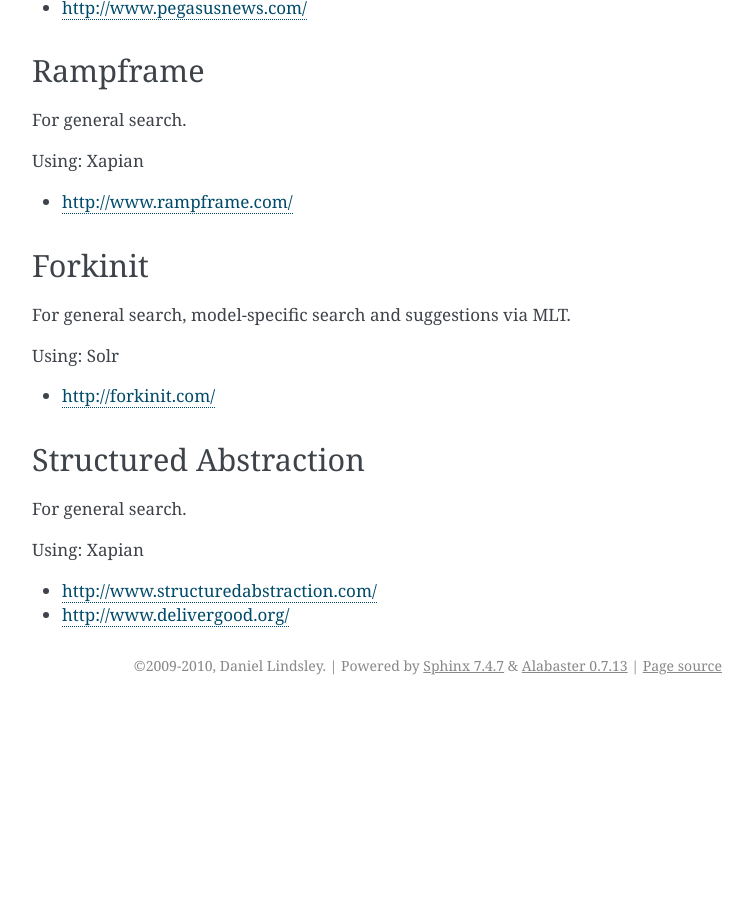
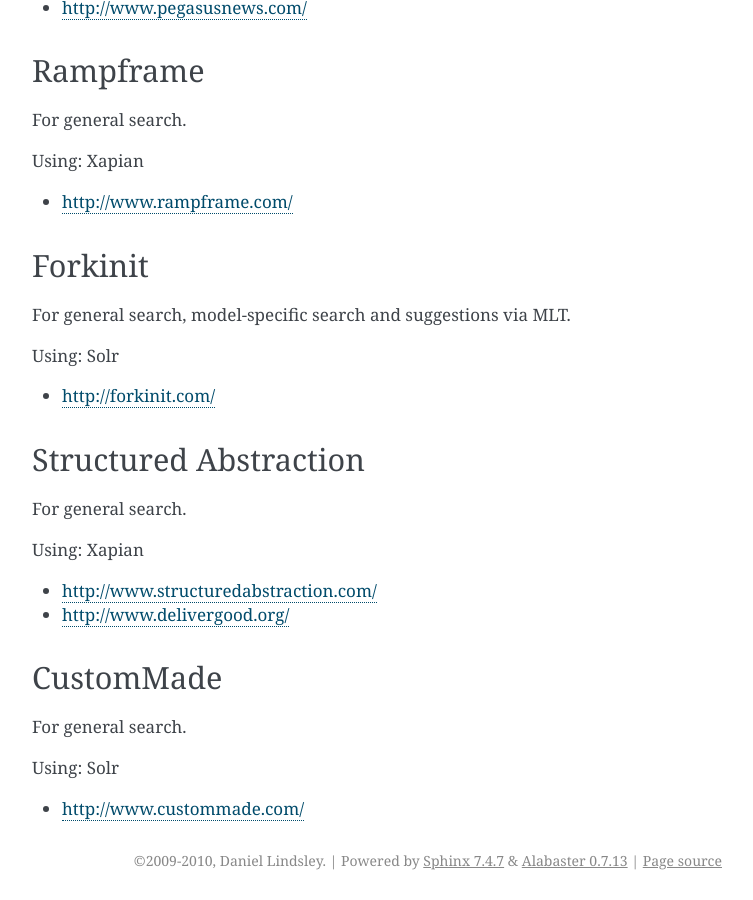
Before and after one commit to django-haystack/django-haystack, a Sphinx documentation site: the page built from docs/who_uses.rst, in a window 1280 px wide and 900 px high, scrolled down 2646 px. Shown: the whole window, without its empty margins (388-1141 px from the left). Built offline with Sphinx 7.4.7, drawn with Linux system fonts in a browser that asks for light colours; before the commit the page ends 3351 px from its top, so only the background shows below that.

Commit message:
Added CustomMade to Who Uses.

```diff
--- a/docs/who_uses.rst
+++ b/docs/who_uses.rst
@@ -163,3 +163,13 @@
 
 * http://www.structuredabstraction.com/
 * http://www.delivergood.org/
+
+
+CustomMade
+----------
+
+For general search.
+
+Using: Solr
+
+* http://www.custommade.com/
```
